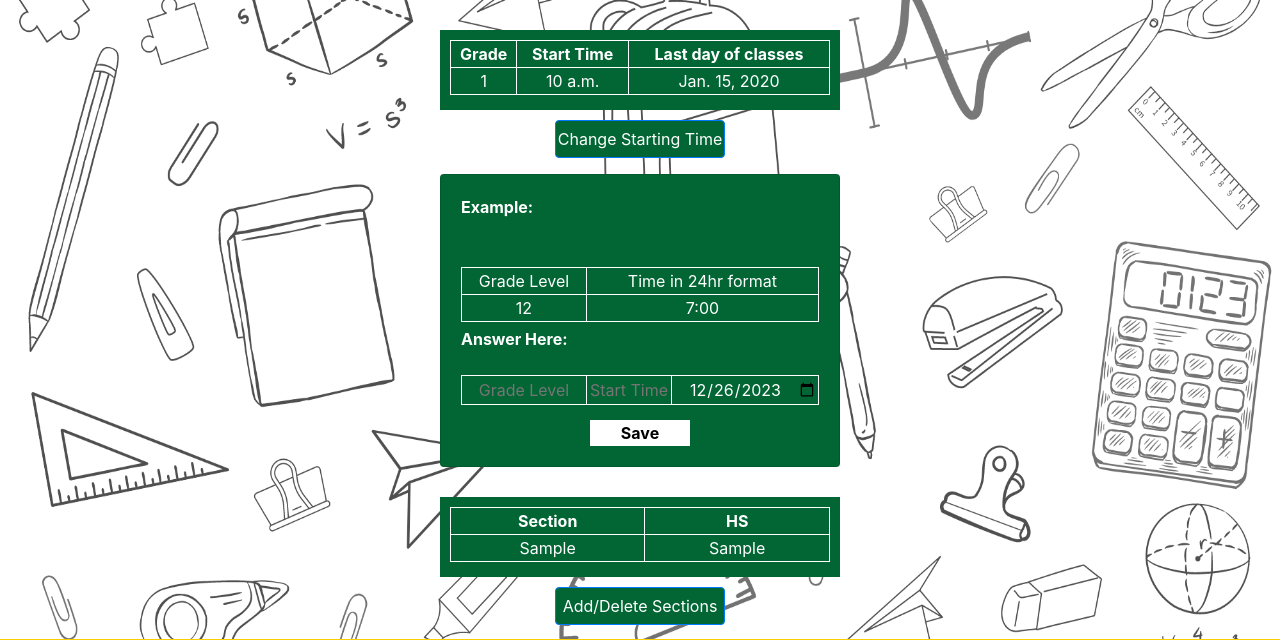
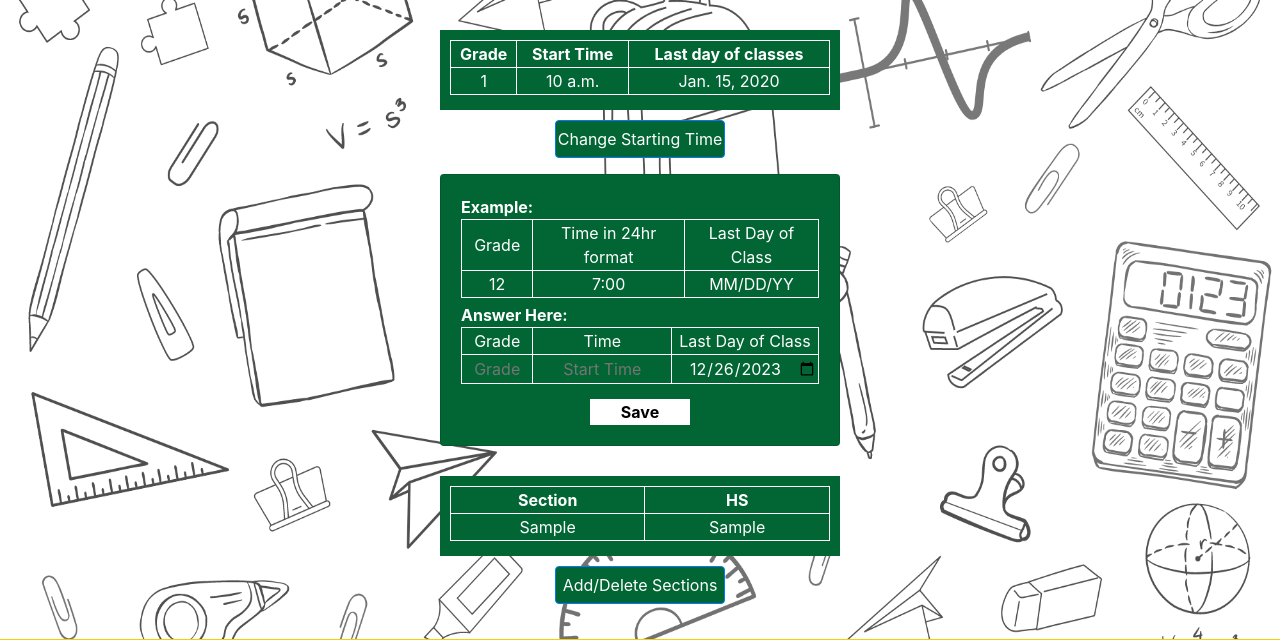
Before and after one commit to SantosKurtMatthew/Capstone-Attendance, a Django app: page /starttime/ in a window 1280 px wide, after a click on "Change Starting Time". Shown: the part 111-751 px from the top of the page. Run offline with Django 4.2, Linux system fonts and the light colour scheme; a user stored in the database is signed in; tables that the repository leaves empty hold one stand-in row (values such as "Sample post"); some libraries are stand-ins or nearby versions.

Commit message:
Add files via upload

```diff
--- a/capstone_hosting/student_attendance/forms.py
+++ b/capstone_hosting/student_attendance/forms.py
@@ -124,7 +124,7 @@ class StudentsInfoForm(forms.ModelForm):
 
 
 class ChangeStartingTime(forms.ModelForm):
-	grade = forms.IntegerField(widget=forms.TextInput(attrs={'placeholder':"Grade Level"}), label='')
+	grade = forms.IntegerField(widget=forms.TextInput(attrs={'placeholder':"Grade"}), label='')
 	starttime = forms.TimeField(widget=forms.TextInput(attrs={'placeholder':"Start Time"}), label='')
 	lastday = forms.DateField(widget=DateInput, initial=datetime.today()+timedelta(days=240))
 	class Meta:
--- a/capstone_hosting/templates/startingtimes.html
+++ b/capstone_hosting/templates/startingtimes.html
@@ -45,7 +45,7 @@
 		background-color: #016634;
 	}
 	#gradebox{
-		width: 35%;
+		width: 20%;
 	}
 	#forminputs>td> input{
 		background-color: #016634;
@@ -103,6 +103,8 @@
 	#sectioninput{
 		text-transform: uppercase;
 	}
+
+
 	@media all and (max-width: 512px) {
 	    	/* put your css styles in here */
 	    #tablebox{
@@ -143,23 +145,30 @@
 		    	<label>Example:</label>
 		    	<table id='formtable'>
 		    		<tr id='forminputs'>
-		    			<td id='gradebox'>Grade Level</td>
-		    			<td>Time in 24hr format</td><br>
+		    			<td id='gradebox'>Grade</td>
+		    			<td>Time in 24hr format</td>
+		    			<td>Last Day of Class</td>
 		    		</tr>
 		    		<tr id='forminputs'>
 		    			<td id='gradebox'>12</td>
-		    			<td>7:00</td><br>
+		    			<td>7:00</td>
+		    			<td>MM/DD/YY</td>
 		    		</tr>
 		    	</table>
 
 
 		    	<form method='POST'>{% csrf_token %}
-					<label>Answer Here:</label>
+					<label id='formlabel'>Answer Here:</label>
 			    	<table id='formtable'>
 			    		<tr id='forminputs'>
+			    			<td id='gradebox'>Grade</td>
+			    			<td>Time</td><br>
+			    			<td>Last Day of Class</td>
+			    		</tr>
+			    		<tr id='forminputs'>
 			    			<td id='gradebox'>{{ timeform.grade }}</td>
-			    			<td>{{ timeform.starttime }}</td><br>
-			    			<td>{{ timeform.lastday }}</td><br>
+			    			<td>{{ timeform.starttime }}</td>
+			    			<td>{{ timeform.lastday }}</td>
 			    		</tr>
 			    	</table>
 			    	<div id='submitbuttonbox'><input type="submit" value='Save' name='timesubmit' id='submitbutton'></div>
@@ -202,7 +211,7 @@
 			    			<td>STEM</td>
 			    			<td><select id='highschoolselect'>
 			    				<option>SHS</option>
-			    			</select></td><br>
+			    			</select></td>
 			    		</tr>
 			    	</table>
 
```
